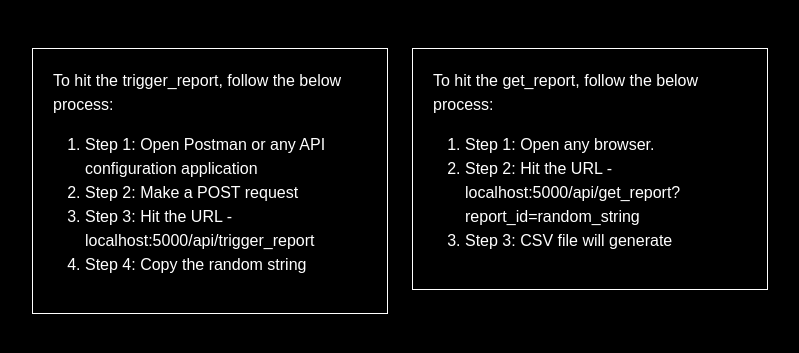
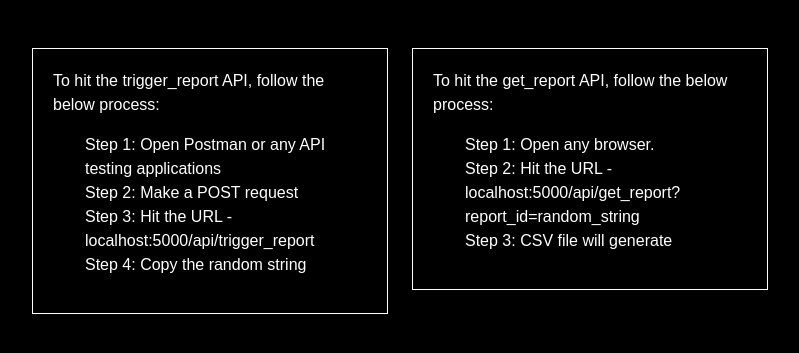
Before and after one commit to shinchu-itachi/Store-Monitoring-System, a Flask app: page /api/ in a window 1280 px wide. Shown: the part 56-409 px from the top of the page, without its empty margins (50-849 px from the left). Run offline with Flask 3, Linux system fonts and the light colour scheme; parts of the project's set-up code (start-up, migrations or seed data) failed here and were passed over; some libraries are stand-ins or nearby versions.

Commit message:
Update index.html

```diff
--- a/Store-Monitoring-System/app/templates/index.html
+++ b/Store-Monitoring-System/app/templates/index.html
@@ -23,6 +23,10 @@
             font-size: 24px;
         }
 
+        ul{
+            list-style: none;
+        }
+
         .box {
             background-color: transparent;
             padding: 20px;
@@ -37,24 +41,24 @@
             <!-- First Column (6 columns wide) -->
             <div class="col-md-4">
                 <div class="box">
-                    <p>To hit the trigger_report, follow the below process:</p>
-                    <ol>
-                        <li>Step 1: Open Postman or any API configuration application</li>
+                    <p>To hit the trigger_report API, follow the below process:</p>
+                    <ul>
+                        <li>Step 1: Open Postman or any API testing applications</li>
                         <li>Step 2: Make a POST request</li>
                         <li>Step 3: Hit the URL - localhost:5000/api/trigger_report</li>
                         <li>Step 4: Copy the random string</li>
-                    </ol>
+                    </ul>
                 </div>
             </div>
             <!-- Second Column (6 columns wide) -->
             <div class="col-md-4">
                 <div class="box">
-                    <p>To hit the get_report, follow the below process:</p>
-                    <ol>
+                    <p>To hit the get_report API, follow the below process:</p>
+                    <ul>
                         <li>Step 1: Open any browser.</li>
                         <li>Step 2: Hit the URL - localhost:5000/api/get_report?report_id=random_string</li>
                         <li>Step 3: CSV file will generate</li>
-                    </ol>
+                    </ul>
                 </div>
             </div>
         </div>
```
